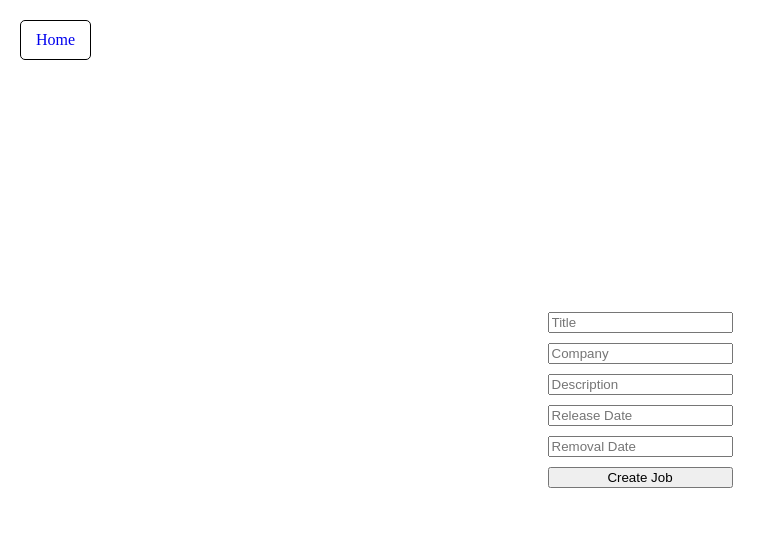
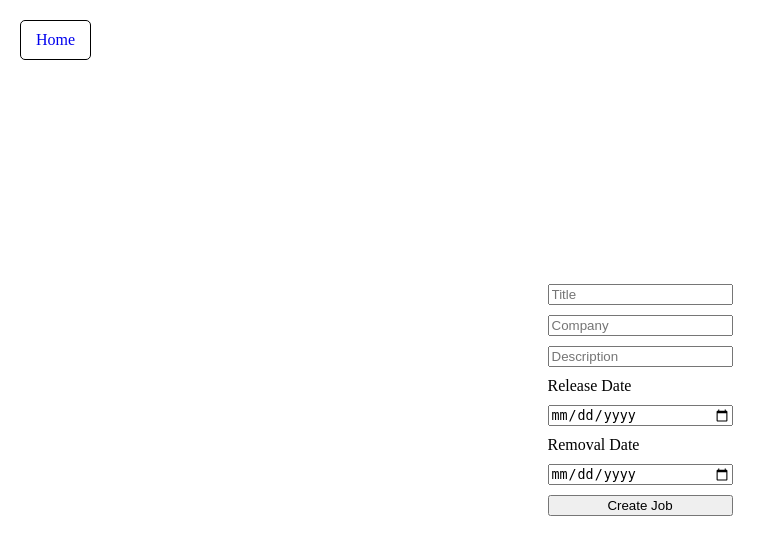
Before and after one commit to nasraabdirahman/cv-analyzer, a Flask app: page /create in a window 1280 px wide. Shown: the top 555 px of the page, without its empty margins (0-776 px from the left). Run offline with Flask 3, Linux system fonts and the light colour scheme.

Commit message:
days left works

```diff
--- a/static/css/jobCreation.css
+++ b/static/css/jobCreation.css
@@ -23,3 +23,8 @@ body {
     flex-direction: column;
     gap: 10px;
 }
+
+.text{
+    padding: 0px;
+    margin: 0px;
+}
--- a/templates/apply.html
+++ b/templates/apply.html
@@ -10,7 +10,7 @@
   <link rel="stylesheet" href="../static/css/apply.css">
   <script defer src="../static/js/colourTheme.js"></script>
   <script defer src="../static/js/expandable.js"></script>
-  <script > const job = {{job | tojson}} </script>
+  <script > const job = {{job | tojson}}; </script>
   <script defer src="../static/js/listingTimer.js"></script>
   <title>Full Job-Description</title>
 </head>
--- a/templates/jobCreation.html
+++ b/templates/jobCreation.html
@@ -14,8 +14,14 @@
                 <input type="text" name="title" placeholder="Title">
                 <input type="text" name="company" placeholder= "Company">
                 <input type="text" name="description" placeholder= "Description">
-                <input type="text" name="releaseDate" placeholder= "Release Date">
-                <input type="text" name="removalDate" placeholder= "Removal Date">
+                <p class="text">
+                    Release Date
+                </p>
+                <input type="date" name="releaseDate">
+                <p class="text">
+                    Removal Date
+                </p>
+                <input type="date" name="removalDate" >
 
                 <button type="submit">Create Job</button>
             </div>
```
Also changed, not shown: static/js/listingTimer.js (+2 -5 lines).
